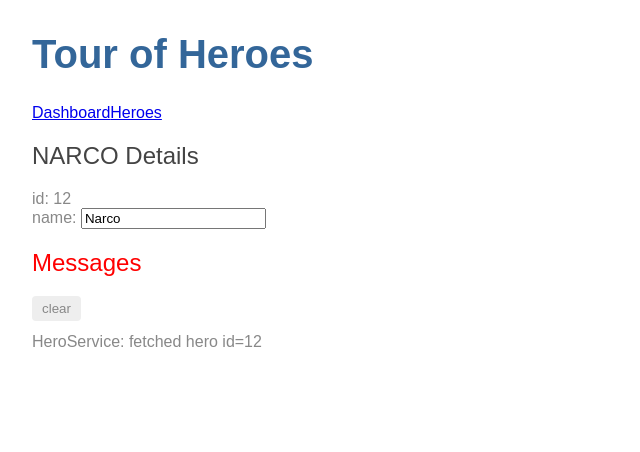
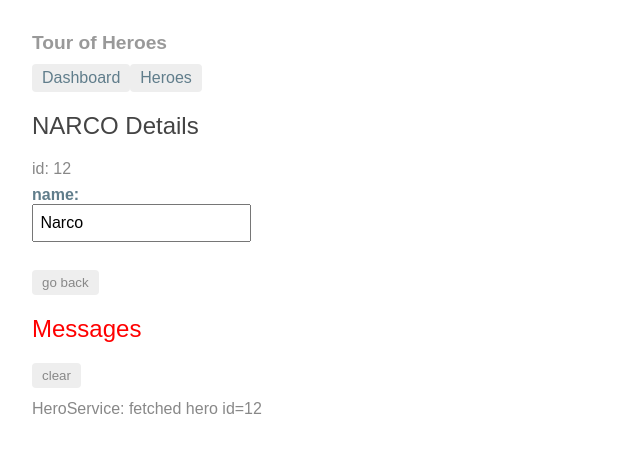
Before and after one commit to amehybrid/try_angular_tour_of_heroes, an Angular app: page /detail/12 in a window 1280 px wide. Shown: the top 452 px of the page, without its empty margins (0-640 px from the left). Built offline with nearby package versions, Linux system fonts and the light colour scheme.

Commit message:
5. Routing p4

```diff
--- a/src/app/app.component.css
+++ b/src/app/app.component.css
@@ -0,0 +1,29 @@
+/* AppComponent's private CSS styles */
+h1 {
+    font-size: 1.2em;
+    color: #999;
+    margin-bottom: 0;
+  }
+  h2 {
+    font-size: 2em;
+    margin-top: 0;
+    padding-top: 0;
+  }
+  nav a {
+    padding: 5px 10px;
+    text-decoration: none;
+    margin-top: 10px;
+    display: inline-block;
+    background-color: #eee;
+    border-radius: 4px;
+  }
+  nav a:visited, a:link {
+    color: #607d8b;
+  }
+  nav a:hover {
+    color: #039be5;
+    background-color: #cfd8dc;
+  }
+  nav a.active {
+    color: #039be5;
+  }
--- a/src/app/hero-detail/hero-detail.component.css
+++ b/src/app/hero-detail/hero-detail.component.css
@@ -0,0 +1,31 @@
+/* HeroDetailComponent's private CSS styles */
+label {
+    display: inline-block;
+    width: 3em;
+    margin: .5em 0;
+    color: #607D8B;
+    font-weight: bold;
+  }
+  input {
+    height: 2em;
+    font-size: 1em;
+    padding-left: .4em;
+  }
+  button {
+    margin-top: 20px;
+    font-family: Arial;
+    background-color: #eee;
+    border: none;
+    padding: 5px 10px;
+    border-radius: 4px;
+    cursor: pointer;
+    cursor: hand;
+  }
+  button:hover {
+    background-color: #cfd8dc;
+  }
+  button:disabled {
+    background-color: #eee;
+    color: #ccc;
+    cursor: auto;
+  }
--- a/src/app/hero-detail/hero-detail.component.html
+++ b/src/app/hero-detail/hero-detail.component.html
@@ -8,3 +8,4 @@
     </label>
   </div>
 </div>
+<button (click)="goBack()">go back</button>
--- a/src/app/hero-detail/hero-detail.component.ts
+++ b/src/app/hero-detail/hero-detail.component.ts
@@ -29,4 +29,8 @@
       .subscribe(hero => this.hero = hero);
   }
 
+  goBack(): void {
+    this.location.back();
+  }
+
 }
```
